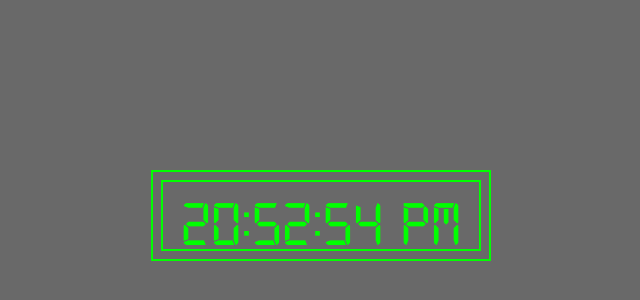
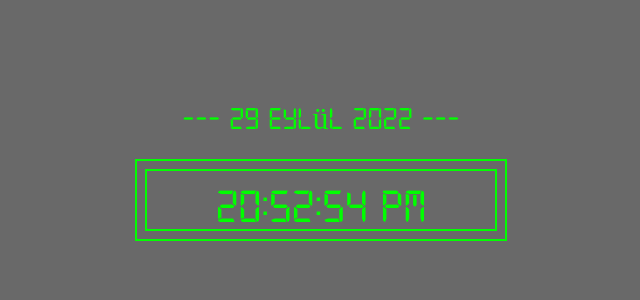
Before and after one commit to arslanmehmet1/PROJECTS_DigitalClock, a plain HTML site: page index.html in a window 1280 px wide. Shown: the part 140-440 px from the top of the page, without its empty margins (319-959 px from the left). Drawn offline with Linux system fonts and the light colour scheme.

Commit message:
day added

```diff
--- a/app.js
+++ b/app.js
@@ -1,15 +1,38 @@
+const dayDisplay = document.querySelector(".day");
 const timeDisplay = document.querySelector(".time");
 
 const digitalClock = () => {
+  let day = new Date().getDate();
+  let month = new Date().getMonth();
+  let year = new Date().getFullYear();
+  let monthArr = [
+    "Ocak",
+    "Subat",
+    "Mart",
+    "Nisan",
+    "Mayıs",
+    "Haziran",
+    "Temmuz",
+    "Ağustos",
+    "Eylül",
+    "Ekim",
+    "Kasım",
+    "Aralık",
+  ];
+
   let hour = new Date().getHours();
   let min = new Date().getMinutes();
   let second = new Date().getSeconds();
+  let space = "   ";
 
   let amPm = hour > 12 ? "pm" : "am";
   hour = hour < 10 ? `0${hour}` : hour;
   min = min < 10 ? `0${min}` : min;
   second = second < 10 ? `0${second}` : second;
 
+  day = day < 10 ? `0${day}` : day;
+
+  dayDisplay.innerText = `---${space}${day} ${monthArr[month]} ${year}${space}---`;
   timeDisplay.innerText = `${hour}:${min}:${second} ${amPm}`;
 };
 
--- a/index.html
+++ b/index.html
@@ -8,9 +8,14 @@
     <title>Digital Clock</title>
   </head>
   <body>
-    <div class="screen">
-      <p class="time">02:34:43</p>
-    </div>
+    <main>
+      <div class="screen-1">
+        <p class="day">29 Eylül 2022</p>
+      </div>
+      <div class="screen-2">
+        <p class="time">02:34:43</p>
+      </div>
+    </main>
     <script src="app.js"></script>
   </body>
 </html>
--- a/style.css
+++ b/style.css
@@ -13,18 +13,25 @@ body {
   background-color: dimgrey;
 }
 
-.screen {
-  width: 20rem;
+main {
+  width: 22rem;
   margin: auto;
-  margin-top: 20rem;
+  margin-top: 15rem;
+  font-family: digitalFont;
+  color: lime;
   text-align: center;
+}
+
+.screen-1 {
+  font-size: 2rem;
+}
+
+.screen-2 {
+  margin-top: 2rem;
+
   border: 2px solid lime;
   padding: 1rem;
   outline: 2px solid lime;
   outline-offset: 0.5rem;
+  font-size: 3rem;
 }
-.time {
-  font-family: digitalFont;
-  font-size: 4rem;
-  color: lime;
-}
```
